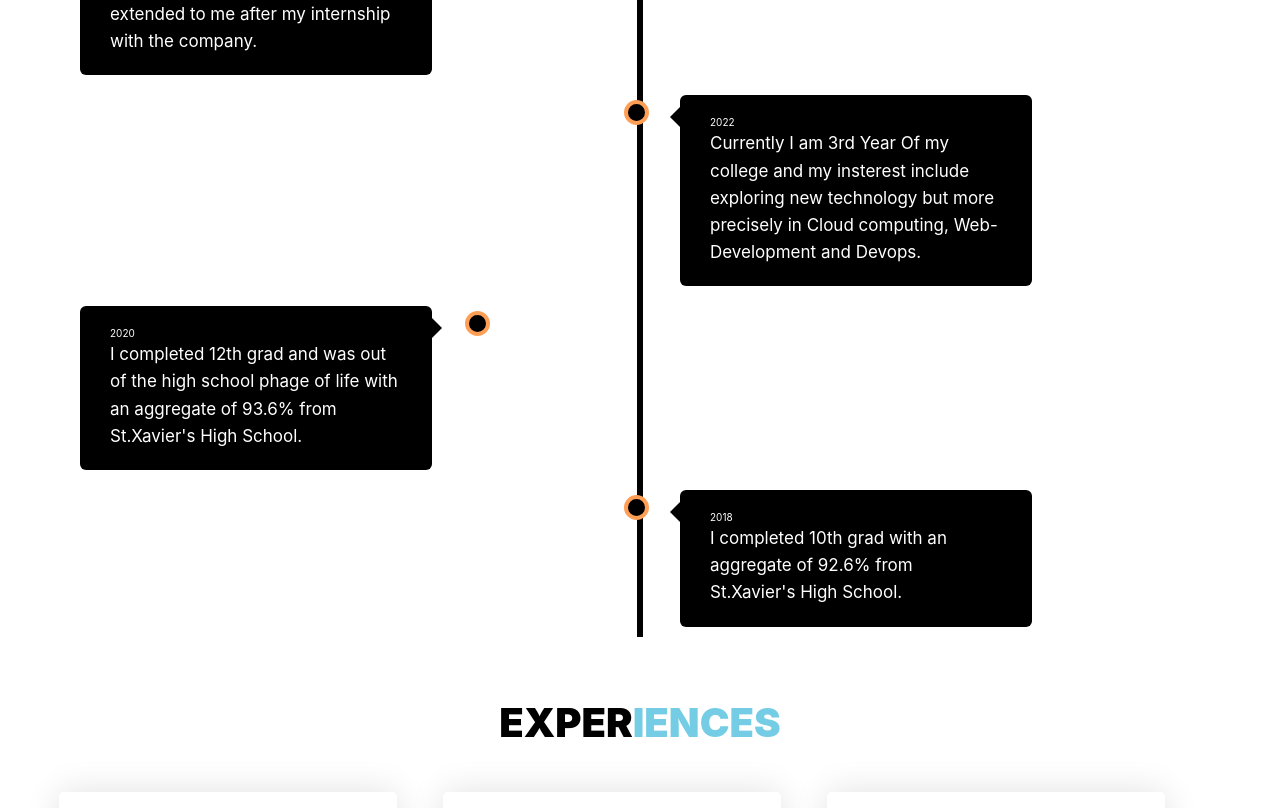
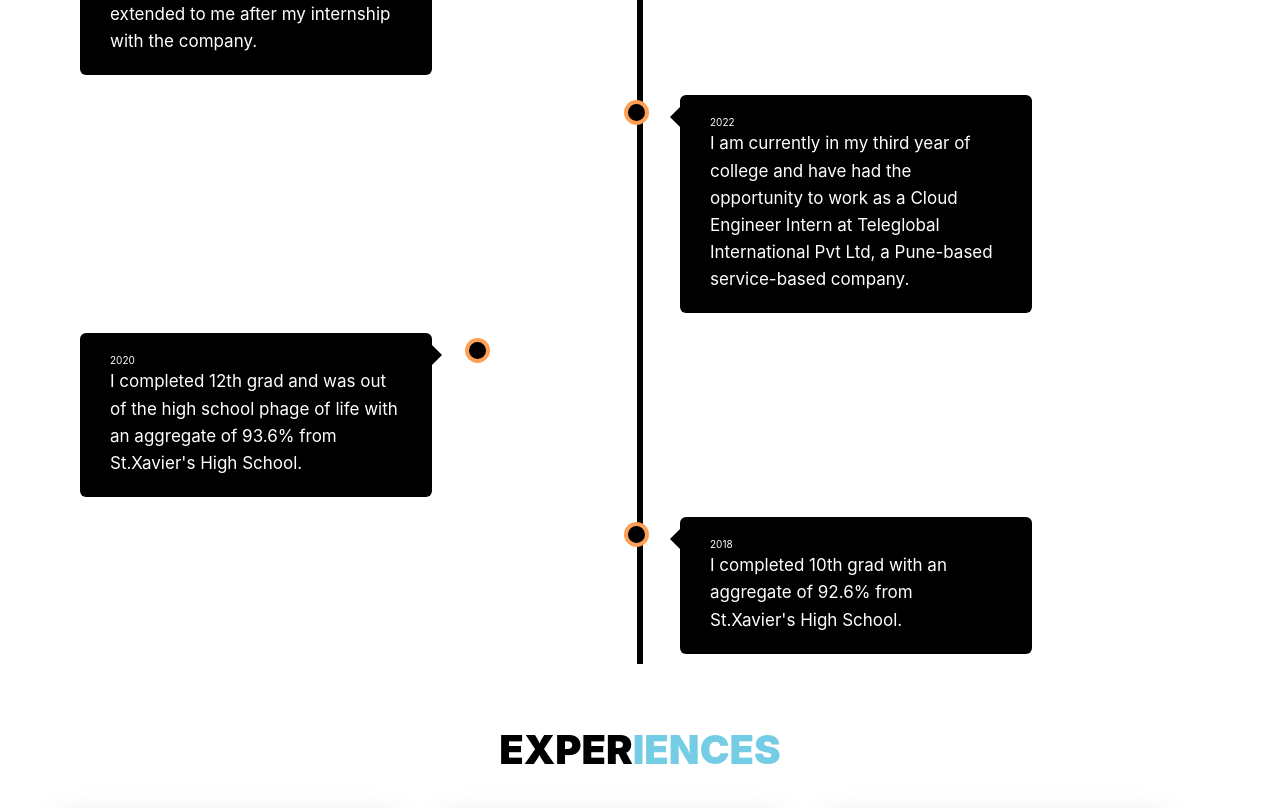
Before and after one commit to sibasish934/Portfolio-website, a React (Create React App) app: page / in a window 1280 px wide. Shown: the part 1760-2568 px from the top of the page. Built offline with nearby package versions, Linux system fonts and the light colour scheme.

Commit message:
Update About.js

```diff
--- a/src/component/About.js
+++ b/src/component/About.js
@@ -114,7 +114,7 @@ const About = () => {
         <div class="box rightbox">
           <div class="about-content">
             <h2>2022</h2>
-            <p>Currently I am 3rd Year Of my college and my insterest include exploring new technology but more precisely in Cloud computing, Web-Development and Devops.</p>
+            <p>I am currently in my third year of college and have had the opportunity to work as a Cloud Engineer Intern at Teleglobal International Pvt Ltd, a Pune-based service-based company.</p>
           </div>
         </div>
         <div class="box leftbox">
```
